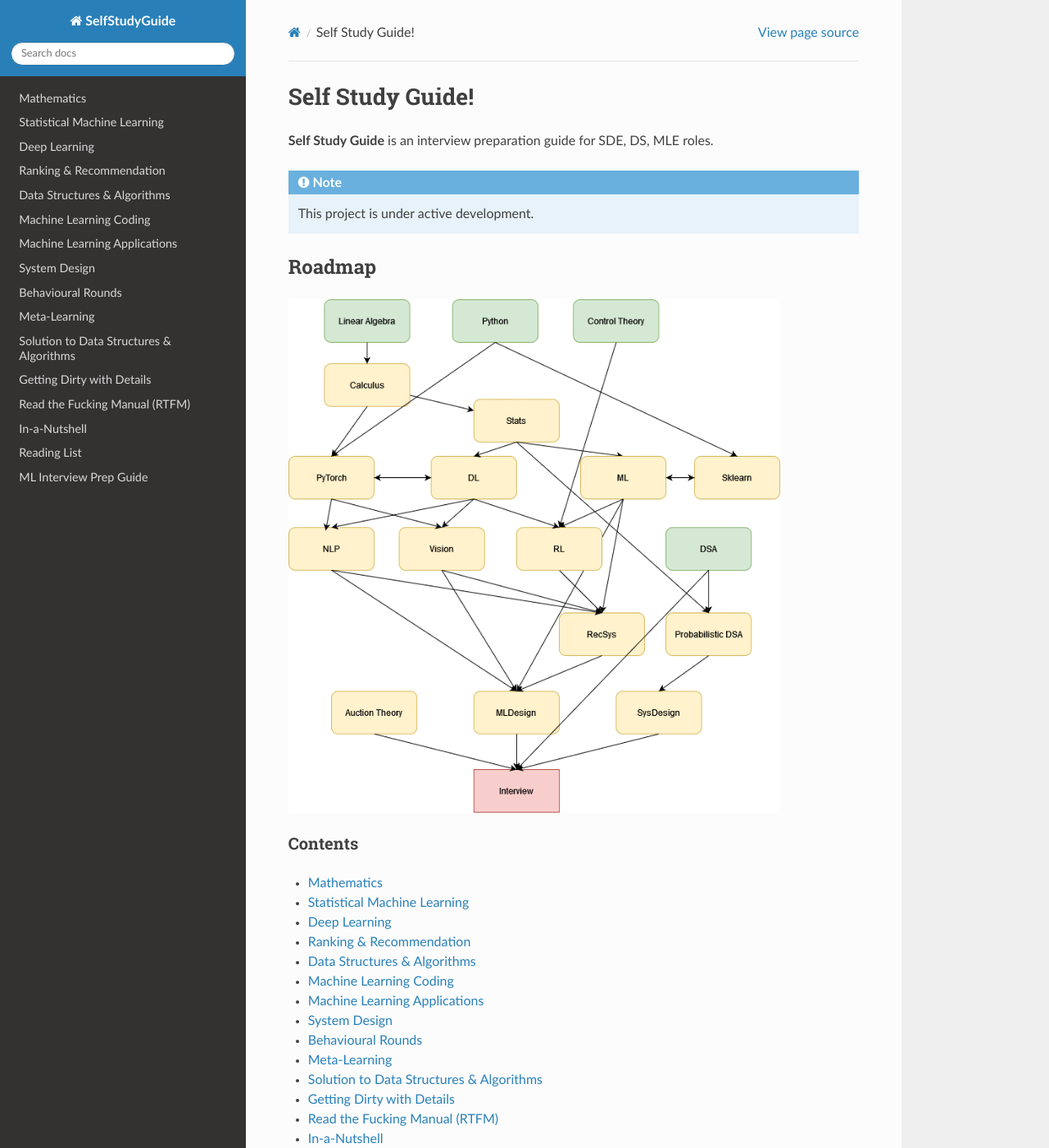
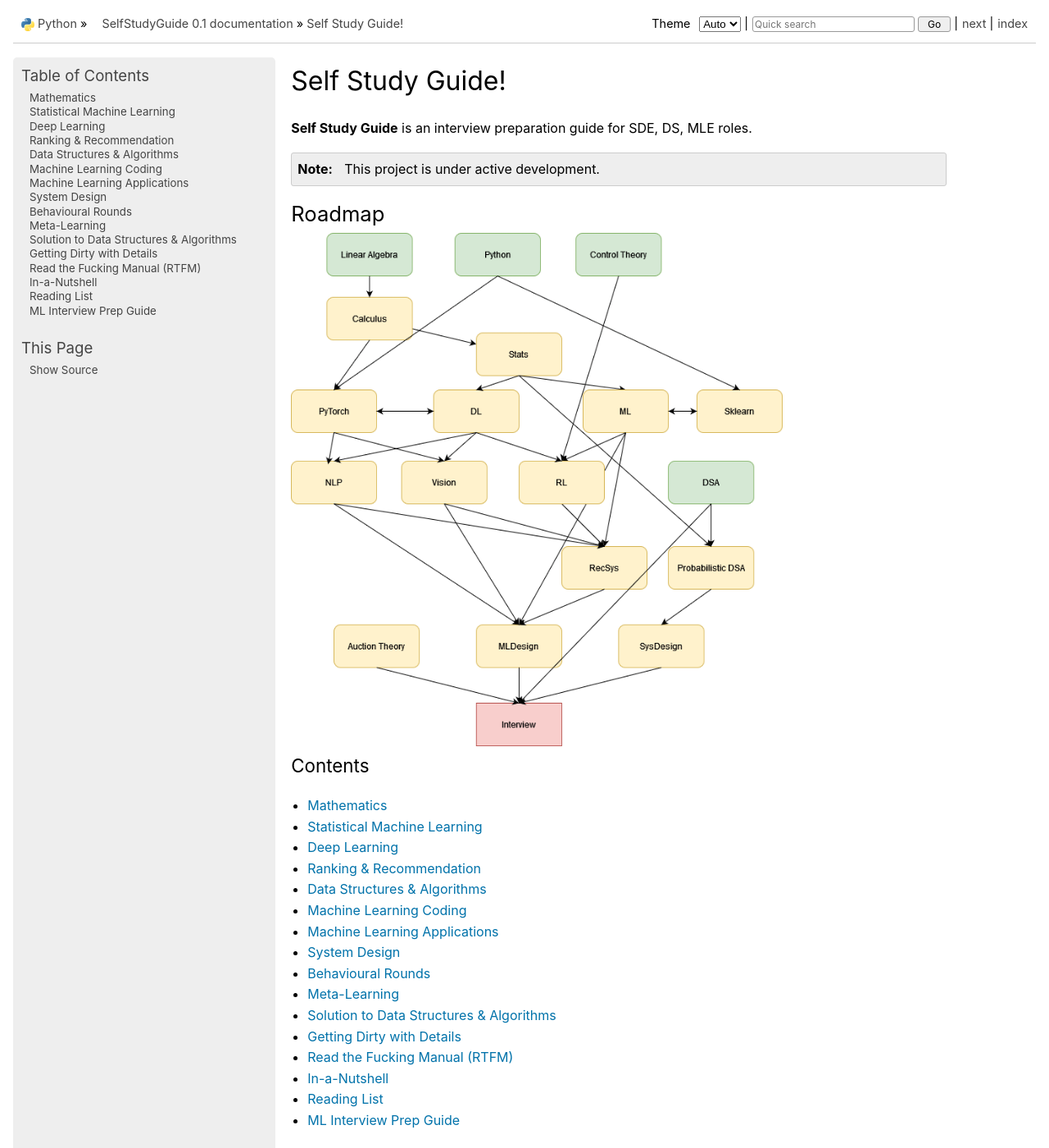
Before and after one commit to uselesstechjunks/leetcode, a Sphinx documentation site: the page built from docs/source/index.rst, in a window 1280 px wide and 1400 px high. Shown: the whole window at 82% size. Built offline with Sphinx 7.4.7, drawn with Linux system fonts in a browser that asks for light colours; some of the changed text lies outside the part shown.

Commit message:
Update requirements.txt (#411)
* Update requirements.txt

* Update conf.py

* Update requirements.txt

* Update requirements.txt

* Update conf.py

* Update requirements.txt

* Update conf.py

```diff
--- a/docs/source/conf.py
+++ b/docs/source/conf.py
@@ -41,8 +41,12 @@ intersphinx_disabled_domains = ['std']
 templates_path = ['_templates']
 
 # -- Options for HTML output
-
-html_theme = 'sphinx_rtd_theme'
+#html_theme = 'sphinx_rtd_theme'
+html_theme = 'python_docs_theme'
+html_sidebars = {
+	'**': ['globaltoc.html', 'sourcelink.html', 'searchbox.html'],
+	'using/windows': ['windows-sidebar.html', 'searchbox.html'],
+}
 
 # -- Options for EPUB output
 epub_show_urls = 'footnote'
--- a/requirements.txt
+++ b/requirements.txt
@@ -3,3 +3,4 @@ sphinx>=4.3.0
 sphinx-rtd-theme>=0.5.1
 sphinx-toolbox>=3.1.2
 docutils==0.16
+python-docs-theme==2024.12
```
